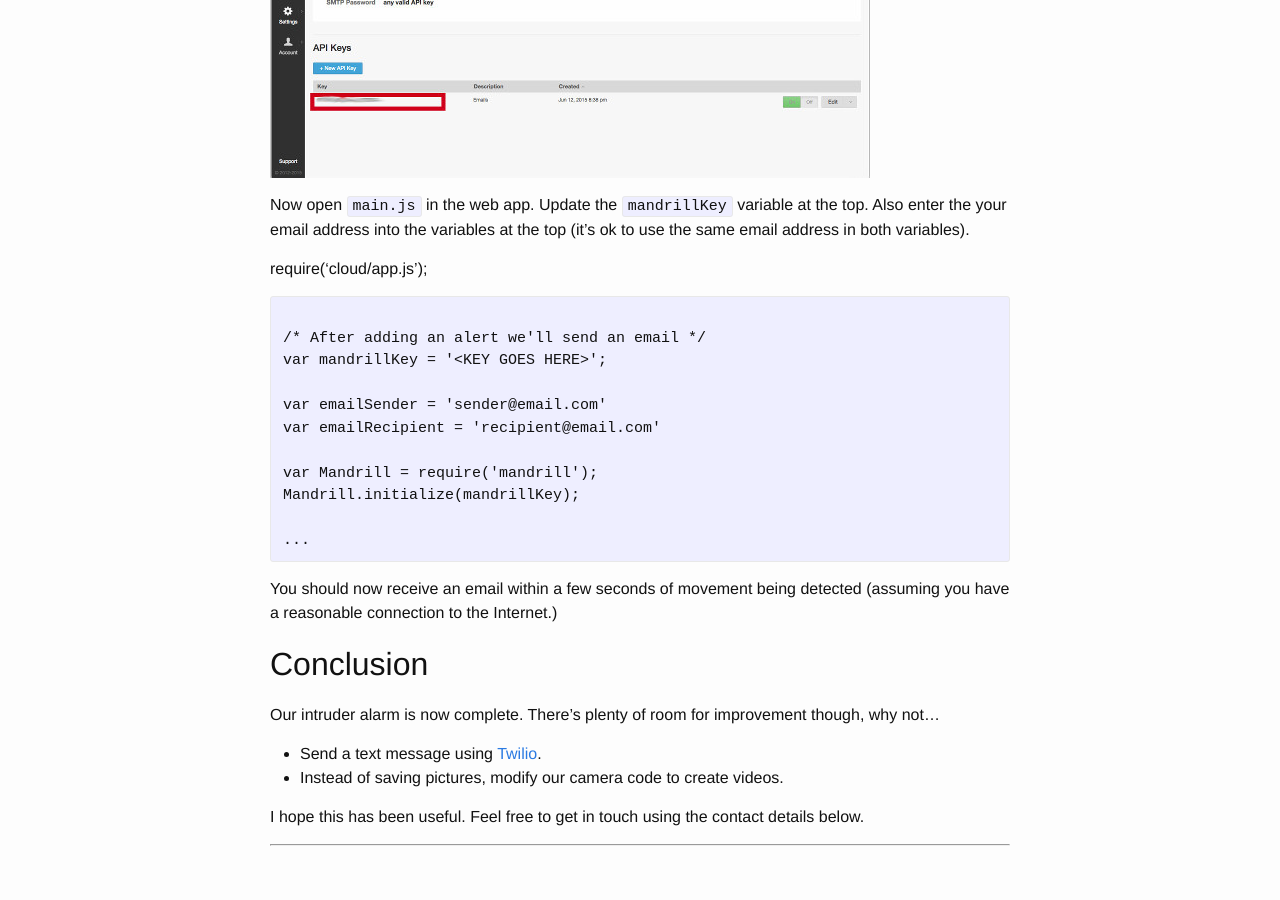
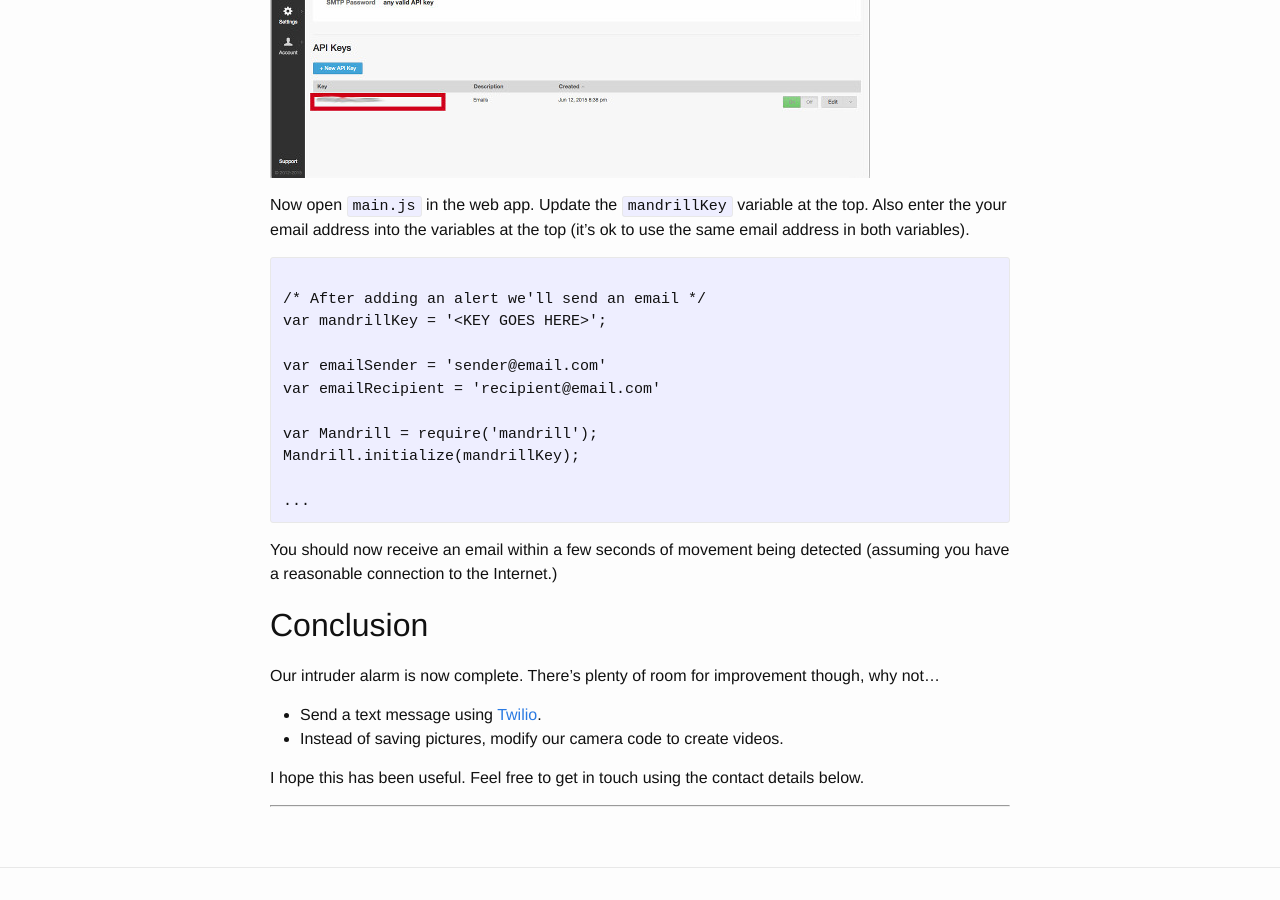
Before and after one commit to itip/itip.github.io, a Jekyll site: the page built from _posts/2015-06-12-raspberry-pi-intruder-alarm-3.markdown, in a window 1280 px wide and 900 px high, scrolled down 5819 px. Built offline with Jekyll 4.4.1, drawn with Linux system fonts in a browser that asks for light colours.

Commit message:
Removed superfluous line of code.

```diff
--- a/_posts/2015-06-12-raspberry-pi-intruder-alarm-3.markdown
+++ b/_posts/2015-06-12-raspberry-pi-intruder-alarm-3.markdown
@@ -192,7 +192,6 @@ The final step is to send an email when an alert is received. Parse cloud code c
 
 Now open `main.js` in the web app. Update the `mandrillKey` variable at the top. Also enter the your email address into the variables at the top (it's ok to use the same email address in both variables).
 
-require('cloud/app.js');
 
 <pre><code>
 /* After adding an alert we'll send an email */
```
